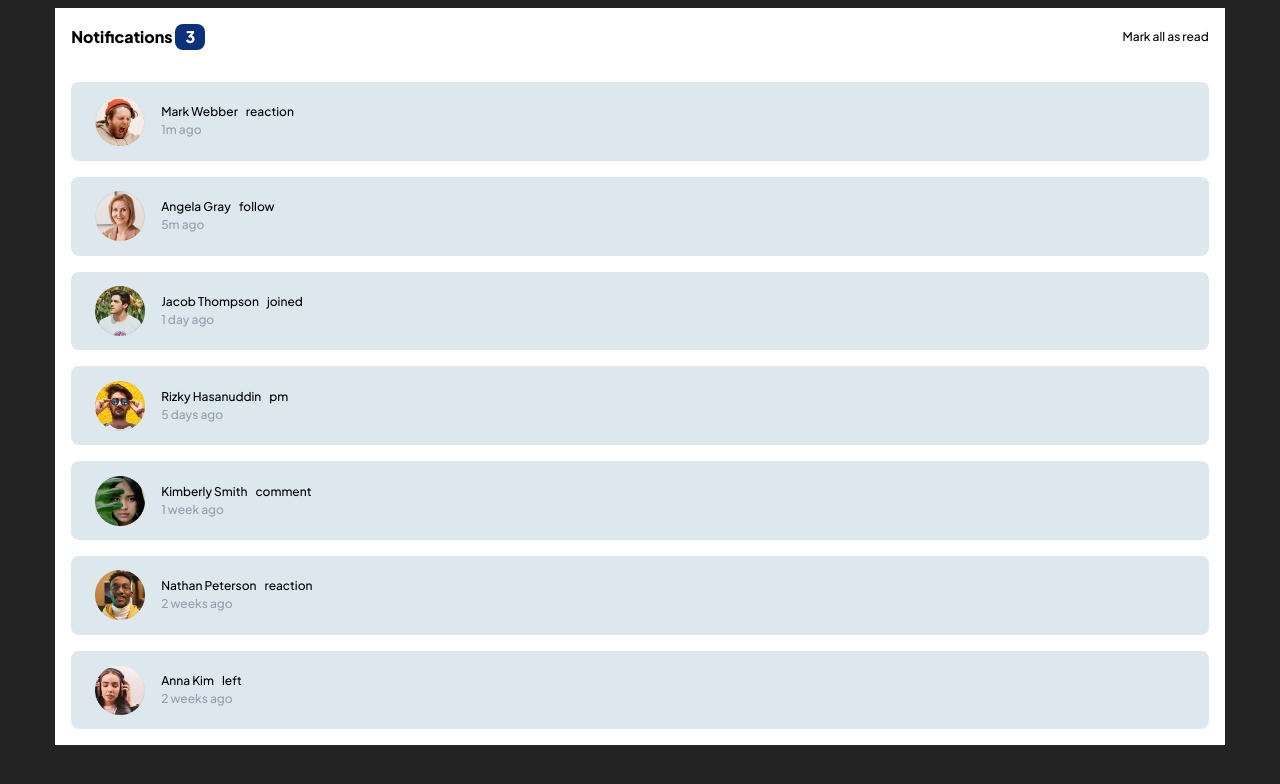
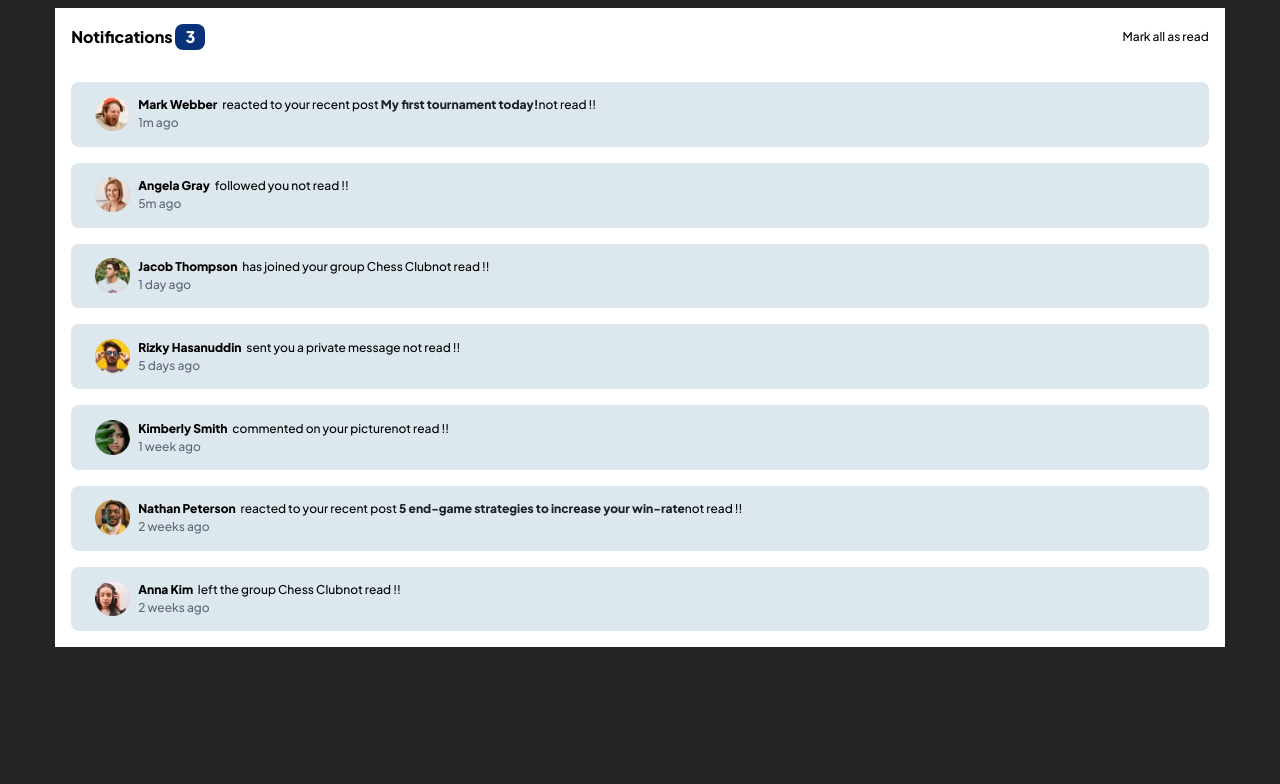
Before and after one commit to Robertron624/notifications-page, a React (Vite) app: page / in a window 1280 px wide. Shown: the top 784 px of the page. Built offline with nearby package versions, Linux system fonts and the light colour scheme.

Commit message:
refactor types and optional styling for not. text

```diff
--- a/src/App.tsx
+++ b/src/App.tsx
@@ -9,20 +9,8 @@ import avatarRizkiHasanuddin from "/avatar-rizky-hasanuddin.webp";
 import avatarKimberlySmith from "/avatar-kimberly-smith.webp";
 import avatarNathanPeterson from "/avatar-nathan-peterson.webp";
 import avatarAnnaKim from "/avatar-anna-kim.webp";
+import { NotificationType } from "./typings";
 
-type NotificationType = {
-    sender: string;
-    notificationType:
-        | "pm"
-        | "follow"
-        | "joined"
-        | "reaction"
-        | "comment"
-        | "left";
-    timeAgo: string;
-    description?: string;
-    senderProfile?: string;
-};
 
 const notifications: NotificationType[] = [
     {
@@ -30,6 +18,7 @@ const notifications: NotificationType[] = [
         notificationType: "reaction",
         senderProfile: avatarMarkWeber,
         timeAgo: "1m ago",
+        actionReciever: "My first tournament today!"
     },
     {
         sender: "Angela Gray",
@@ -42,30 +31,36 @@ const notifications: NotificationType[] = [
         notificationType: "joined",
         senderProfile: avatarJacobThompson,
         timeAgo: "1 day ago",
+        actionReciever: "Chess Club"
     },
     {
         sender: "Rizky Hasanuddin",
         notificationType: "pm",
         senderProfile: avatarRizkiHasanuddin,
         timeAgo: "5 days ago",
+        description: `Hello, thanks for setting up the Chess Club. I've been a member for a few weeks now and
+        I'm already having lots of fun and improving my game.`
     },
     {
         sender: "Kimberly Smith",
         notificationType: "comment",
         senderProfile: avatarKimberlySmith,
         timeAgo: "1 week ago",
+        actionReciever: "picture"
     },
     {
         sender: "Nathan Peterson",
         notificationType: "reaction",
         senderProfile: avatarNathanPeterson,
         timeAgo: "2 weeks ago",
+        actionReciever: "5 end-game strategies to increase your win-rate",
     },
     {
         sender: "Anna Kim",
         notificationType: "left",
         senderProfile: avatarAnnaKim,
         timeAgo: "2 weeks ago",
+        actionReciever: "Chess Club"
     },
 ];
 
@@ -88,6 +83,7 @@ function App() {
                         sender={notification.sender}
                         notificationType={notification.notificationType}
                         senderProfile={notification.senderProfile}
+                        actionReciever={notification.actionReciever}
                     />
                 ))}
             </div>
--- a/src/components/Notification.tsx
+++ b/src/components/Notification.tsx
@@ -1,28 +1,53 @@
-import React from 'react'
-import "./notification.css"
+import React, { useState } from "react";
+import "./notification.css";
+import { NotificationType } from "../typings";
 
-type Notification = {
-    sender: string
-    notificationType: "pm" | "follow" | "joined" | "reaction" | "comment" | "left"
-    timeAgo: string
-    description? : string
-    senderProfile?: string
-}
+const notificationMessages = {
+    pm: "sent you a private message",
+    follow: "followed you",
+    joined: "has joined your group ",
+    reaction: "reacted to your recent post ",
+    comment: "commented on your ",
+    left: "left the group ",
+};
 
-const Notification = ({sender, notificationType, timeAgo, description, senderProfile}:Notification) => {
+const Notification = ({
+    sender,
+    notificationType,
+    timeAgo,
+    description,
+    senderProfile,
+    actionReciever,
+}: NotificationType) => {
 
-  return (
-    <div className='notification-contaier'>
-        <img className='sender-profile' src={senderProfile} alt="sender profile pic" />
-        <div className='notification-main--info'>
-            <div className=''>
-                <p className="sender-name">{sender}</p>
-                <p>{notificationType}</p>
+    const [isNotificationRead, setIsNotificationRead] = useState(false)
+
+    return (
+        <div className="notification-contaier">
+            <img
+                className="sender-profile"
+                src={senderProfile}
+                alt="sender profile pic"
+            />
+            <div className="notification-main--info">
+                <div className="">
+                    <p className={`post-description ${isNotificationRead ? 'read': 'not-read'}`}>
+                        <span className="sender-name">{sender}</span>
+                        {`${notificationMessages[notificationType]}`}{" "}
+                        {notificationType == "joined" ||
+                        notificationType == "left" ? (
+                            <span className="group">{actionReciever}</span>
+                        ) : notificationType == "reaction" ? (
+                            <span className="post">{actionReciever}</span>
+                        ) : (
+                            actionReciever
+                        )}
+                    </p>
+                </div>
+                <span className="notification-timestamp">{timeAgo}</span>
             </div>
-            <span className='notification-timestamp'>{timeAgo}</span>
         </div>
-    </div>
-  )
-}
+    );
+};
 
-export default Notification
+export default Notification;
--- a/src/components/notification.css
+++ b/src/components/notification.css
@@ -1,6 +1,6 @@
 .notification-contaier{
     display: flex;
-    gap: 1rem;
+    gap: 0.5rem;
 
     --white: hsl(0, 0%, 100%);
     --very-light-grayish-blue: hsl(210, 60%, 98%);
@@ -16,27 +16,43 @@
 }
 
 .sender-profile {
-    width: 50px;
+    width: 35px;
+    height: 35px;
 }
 
 .notification-main--info {
     display: flex;
     flex-direction: column;
     justify-content: center;
+    text-align: left;
 }
 
 .notification-main--info div {
     display: flex;
-    gap: .5rem;
     font-size: .75rem;
 }
 
 .sender-name {
-
+    font-weight: 800;
+    margin-right: .3rem;
+    cursor: pointer;
 }
 
 .notification-timestamp {
     text-align: left;
     font-size: .75rem;
-    color: var(--grayish-blue);
+    color: var(--dark-grayish-blue);
 }
+
+/* .post-description{
+
+} */
+
+.post-description .post {
+    font-weight: 600;
+    color: var(--very-dark-blue);
+}
+
+.not-read::after {
+    content: "not read !!";
+}
--- /dev/null
+++ b/src/typings.ts
@@ -0,0 +1,14 @@
+export type NotificationType = {
+    sender: string;
+    notificationType:
+        | "pm"
+        | "follow"
+        | "joined"
+        | "reaction"
+        | "comment"
+        | "left";
+    timeAgo: string;
+    description?: string;
+    senderProfile?: string;
+    actionReciever?: string;
+};
```
